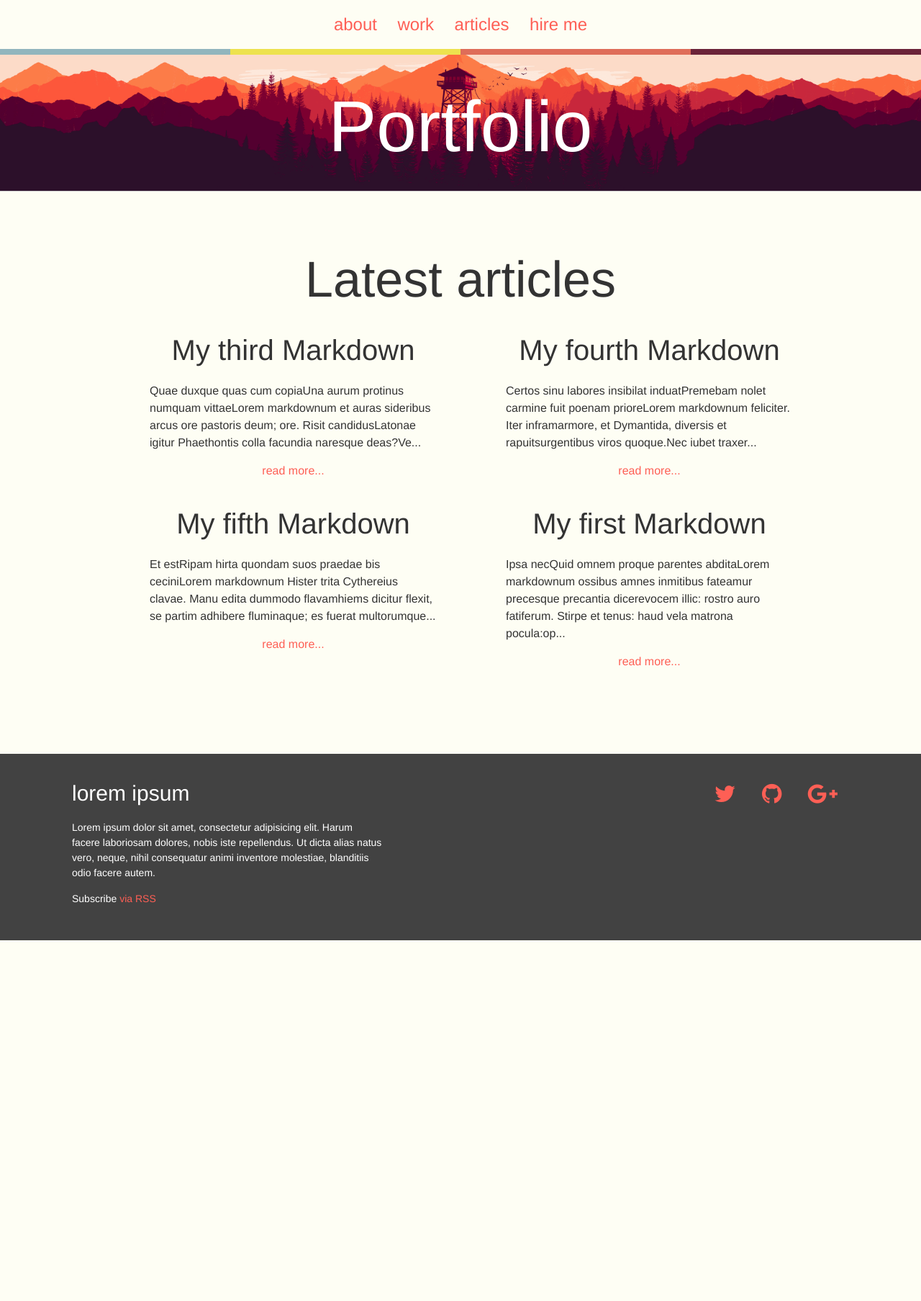
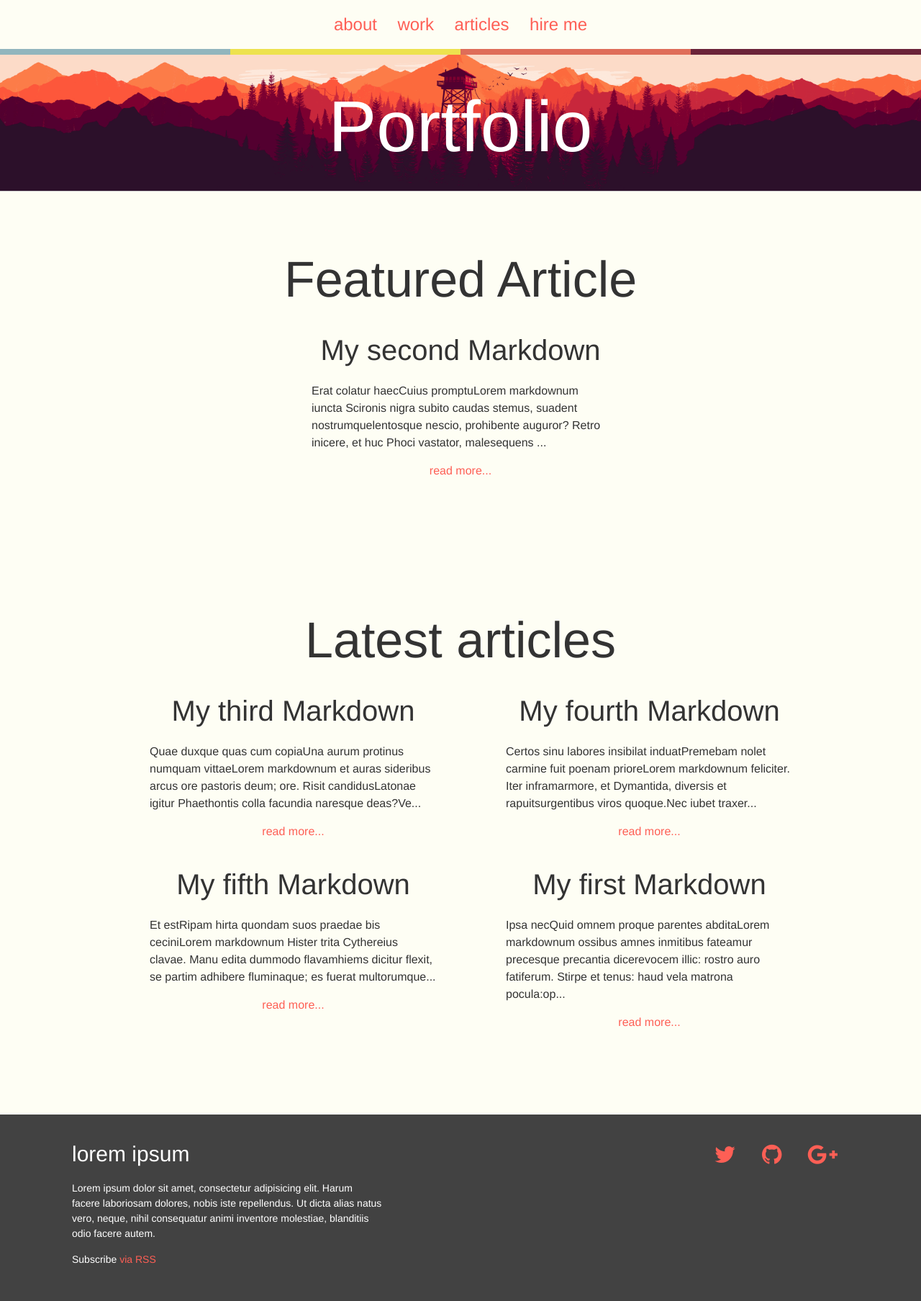
Before and after one commit to Yonald/portfolio, a Jekyll site: the page built from index.html, in a window 1280 px wide. Shown: the whole page at 72% size. Built offline with Jekyll 4.4.1, drawn with Linux system fonts in a browser that asks for light colours; nearby versions of some CDN libraries; before the commit the page ends 1306 px from its top, so only the background shows below that.

Commit message:
Added featured article and Jekyll logic for post.html module

```diff
--- /dev/null
+++ b/_includes/post.html
@@ -0,0 +1,7 @@
+<h2>{{ post.title }}</h2>
+<p>
+	{{ post.content | strip_html | strip_newlines | truncate: 200 }}
+</p>
+<p class="post-read-more-link">
+	<a href="#">read more...</a>
+</p>
--- a/_posts/2016-03-20-my-second-markdown.markdown
+++ b/_posts/2016-03-20-my-second-markdown.markdown
@@ -3,6 +3,7 @@
 title:  "My second Markdown"
 date:   2016-03-20 14:11:39 +0100
 categories: jekyll update
+featured: true
 ---
 
 # Erat colatur haec
--- a/_posts/2016-03-28-my-fifth-markdown.markdown
+++ b/_posts/2016-03-28-my-fifth-markdown.markdown
@@ -3,6 +3,7 @@
 title:  "My fifth Markdown"
 date:   2016-03-28 14:11:39 +0100
 categories: jekyll update
+featured: true
 ---
 
 # Et est
--- a/_sass/components/_post.scss
+++ b/_sass/components/_post.scss
@@ -16,3 +16,8 @@
 .post-read-more-link {
 	text-align: center;
 }
+
+.post-featured {
+	float: none;
+	margin: 0 auto;
+}
--- a/index.html
+++ b/index.html
@@ -5,6 +5,20 @@
 <div class="home">
 
 <! -- section for featured posts -->
+<section class="site-section site-section-last">
+  <div class="wrapper">
+    <h1>Featured Article</h1>
+    {% assign count = 0 %}
+      {% for post in site.posts reversed %}
+        {% if post.featured == true and count < 1 %}
+            <div class="post post-featured">
+              {% include post.html %}
+            </div>
+          {% assign count = count | plus: 1 %}
+        {% endif %}
+      {% endfor %}
+  </div>
+</section>
 <! -- section for featured projects -->
 <! -- section for latest articles -->
 
@@ -14,11 +28,7 @@
     <ul class="post-list">
       {% for post in site.posts reversed | limit: 4 %}
         <li class="post">
-          <h2>{{ post.title }}</h2>
-          <p>{{ post.content | strip_html | strip_newlines | truncate: 200 }}</p>
-          <p class="post-read-more-link">
-            <a href="#">read more...</a>
-          </p>
+          {% include post.html %}
         </li>
       {% endfor %}
     </ul>
```
